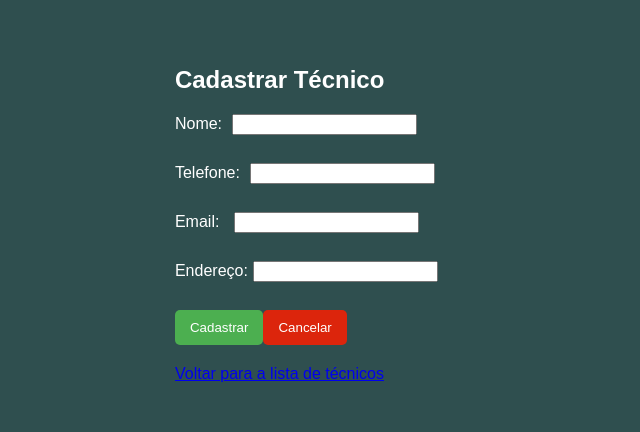
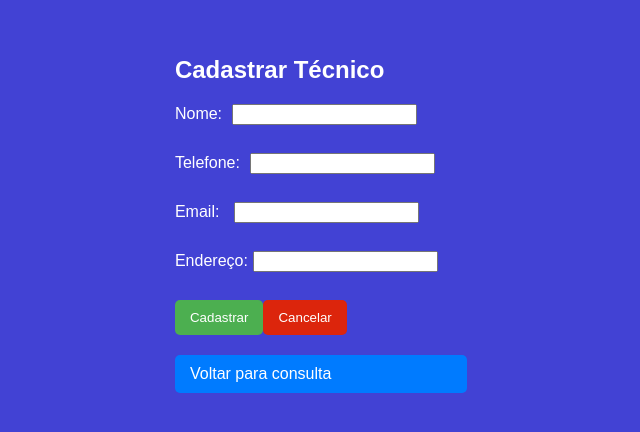
Before and after one commit to jrrodrigo421/Technician_Management, a React (Create React App) app: page /add in a window 1280 px wide. Shown: the part 176-608 px from the top of the page, without its empty margins (319-959 px from the left). Built offline with nearby package versions, Linux system fonts and the light colour scheme.

Commit message:
tests design

```diff
--- a/src/components/TechnicianEdit.js
+++ b/src/components/TechnicianEdit.js
@@ -145,7 +145,7 @@ const TechnicianEdit = () => {
         </button>
 
       </form>
-      <Link to="/" style={{ display: 'block', marginTop: '20px' }}>
+      <Link to="/" style={{ display: 'block', marginTop: '20px', backgroundColor: '#007BFF', color: 'white', padding: '10px 15px', borderRadius: '5px', textDecoration: 'none' }}>
         Voltar para consulta
       </Link>
     </div>
--- /dev/null
+++ b/src/components/TechnicianForm.css
@@ -0,0 +1,105 @@
+/* Adicione este bloco ao TechnicianForm.css
+
+.form-container {
+  max-width: 600px;
+  margin: 0 auto;
+}
+
+.form-label {
+  display: block;
+  margin-bottom: 10px;
+  font-weight: bold;
+}
+
+.form-input {
+  width: 100%;
+  padding: 8px;
+  margin-bottom: 15px;
+  border: 1px solid #ccc;
+  border-radius: 5px;
+}
+
+.form-button {
+  background-color: #4CAF50;
+  color: white;
+  padding: 10px 15px;
+  border: none;
+  border-radius: 5px;
+  cursor: pointer;
+  margin-right: 10px;
+}
+
+.form-button-cancel {
+  background-color: #B72808;
+  color: white;
+  padding: 10px 15px;
+  border: none;
+  border-radius: 5px;
+  cursor: pointer;
+}
+
+.form-message {
+  margin-top: 20px;
+  font-size: 16px;
+}
+
+.link-back {
+  display: block;
+  margin-top: 20px;
+  color: #007BFF;
+  text-decoration: none;
+} */
+
+
+
+/* Adicione este bloco ao TechnicianForm.css */
+
+.form-container {
+  max-width: 600px;
+  margin: 0 auto;
+}
+
+.form-label {
+  display: block;
+  margin-bottom: 10px;
+  font-weight: bold;
+}
+
+.form-input {
+  width: 100%;
+  padding: 8px;
+  margin-bottom: 15px;
+  border: 1px solid #ccc;
+  border-radius: 5px;
+}
+
+.form-button {
+  background-color: #4CAF50;
+  color: white;
+  padding: 10px 15px;
+  border: none;
+  border-radius: 5px;
+  cursor: pointer;
+  margin-right: 10px;
+}
+
+.form-button-cancel {
+  background-color: #B72808;
+  color: white;
+  padding: 10px 15px;
+  border: none;
+  border-radius: 5px;
+  cursor: pointer;
+}
+
+.form-message {
+  margin-top: 20px;
+  font-size: 16px;
+}
+
+.link-back {
+  display: block;
+  margin-top: 20px;
+  color: #007BFF;
+  text-decoration: none;
+}
--- a/src/components/TechnicianForm.js
+++ b/src/components/TechnicianForm.js
@@ -1,6 +1,8 @@
 import React, { useState } from 'react';
 import axios from 'axios';
 import { Link, useNavigate } from 'react-router-dom';
+
+import './TechnicianForm.css'
 
 const TechnicianForm = () => {
   const [formData, setFormData] = useState({
@@ -57,7 +59,8 @@ const TechnicianForm = () => {
   };
 
   return (
-    <div style={{ padding: '20px' }}>
+
+    <div className="form-container" style={{ padding: '20px' }}>
       <h2 style={{ marginBottom: '20px' }}>Cadastrar Técnico</h2>
       {error && <p style={{ color: 'red' }}>{error}</p>}
       {successMessage && <p style={{ color: 'green' }}>{successMessage}</p>}
@@ -139,8 +142,8 @@ const TechnicianForm = () => {
         </button>
       </form>
       {error && <p style={{ color: 'red', marginTop: '10px' }}>{error}</p>}
-      <Link to="/" style={{ display: 'block', marginTop: '20px' }}>
-        Voltar para a lista de técnicos
+      <Link to="/" style={{ display: 'block', marginTop: '20px', backgroundColor: '#007BFF', color: 'white', padding: '10px 15px', borderRadius: '5px', textDecoration: 'none' }}>
+        Voltar para consulta
       </Link>
     </div>
   );
--- a/src/components/TechnicianView.js
+++ b/src/components/TechnicianView.js
@@ -1,6 +1,8 @@
 import React, { useState, useEffect } from 'react';
 import axios from 'axios';
 import { useParams, Link } from 'react-router-dom';
+
+
 
 const TechnicianView = () => {
   const { id } = useParams();
@@ -44,8 +46,8 @@ const TechnicianView = () => {
       <p>
         <strong>Endereço:</strong> {technician.address}
       </p>
-      <Link to="/" className="view-technician-link">
-        Pagina consulta
+      <Link to="/" style={{ display: 'block', marginTop: '20px', backgroundColor: '#007BFF', color: 'white', padding: '10px 15px', borderRadius: '5px', textDecoration: 'none' }}>
+        Voltar para consulta
       </Link>
     </div>
   );
--- a/src/components/design.css
+++ b/src/components/design.css
@@ -1,5 +1,5 @@
 body {
-  background-color: #2F4F4F;
+  background-color: #4242d4;
   color: white;
   font-family: 'Arial', sans-serif;
   margin: 0;
```
